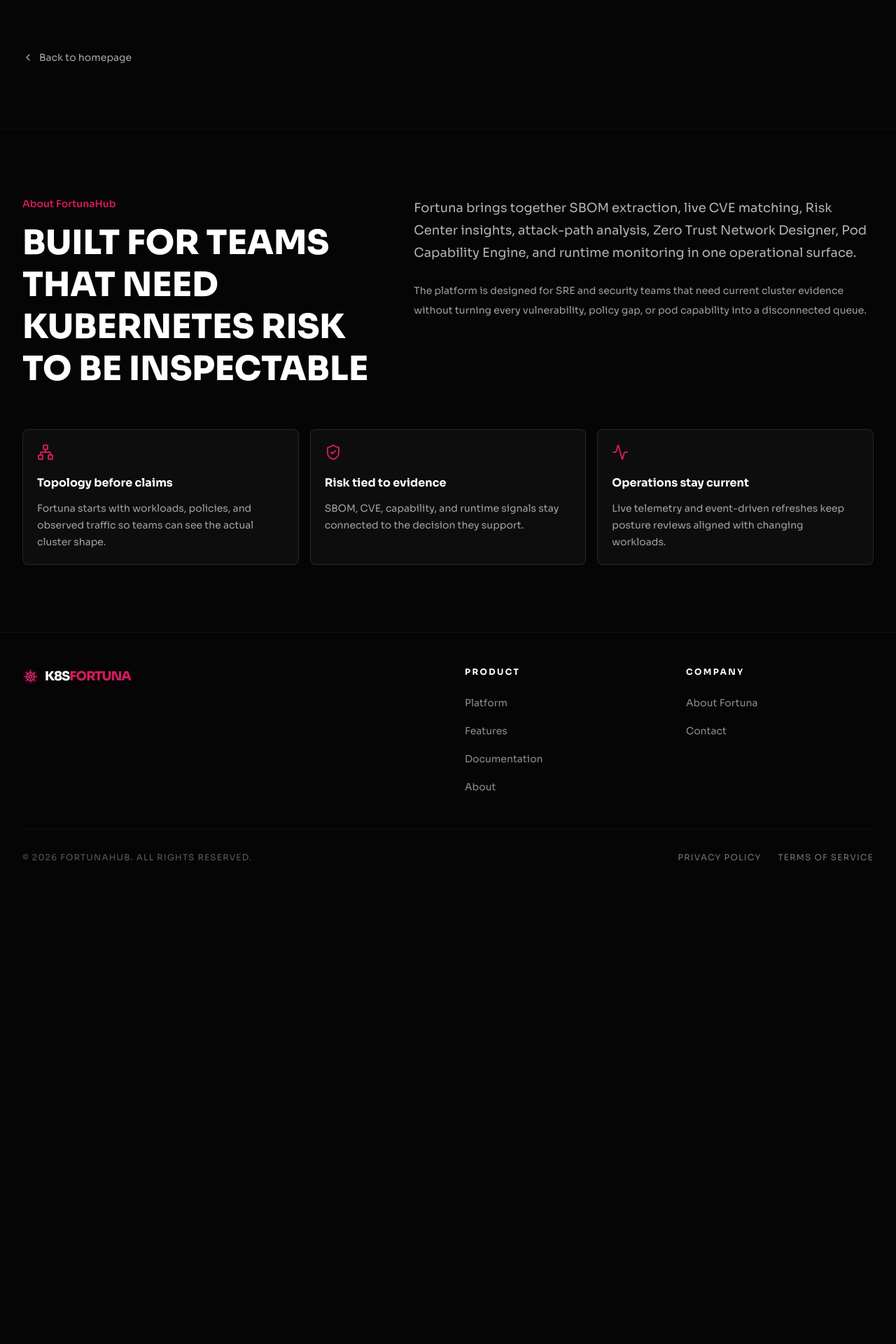
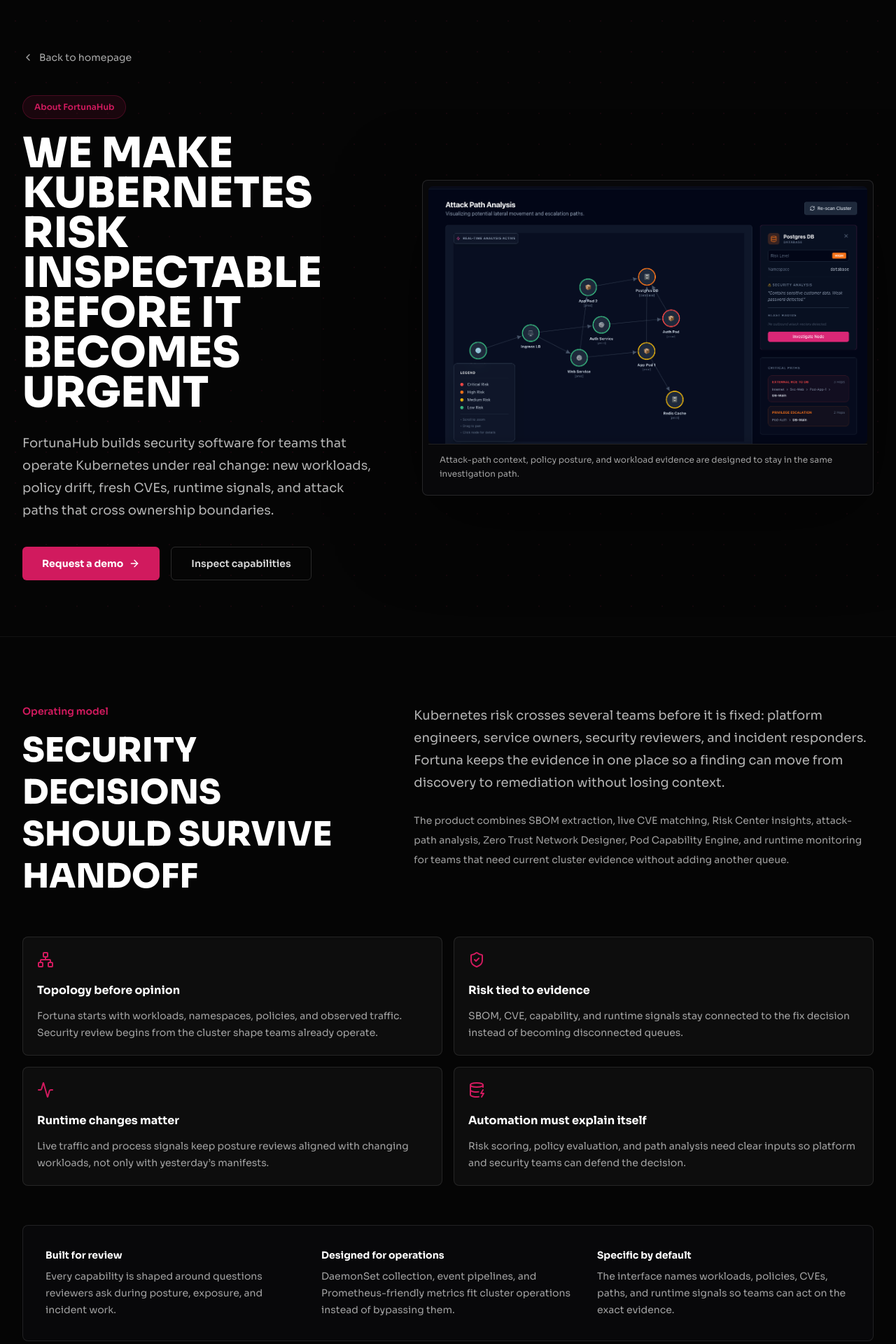
Before and after one commit to FortunaHub/FortunaLandingPage, a React (Vite) app: page /about in a window 1280 px wide. Shown: the part 100-2020 px from the top of the page at 70% size. Before the commit the page ends 1381 px from the top, so only its background shows below. Built offline with nearby package versions, Linux system fonts and the light colour scheme.

Commit message:
Polish about and documentation pages

```diff
--- a/index.html
+++ b/index.html
@@ -4,7 +4,7 @@
     <meta charset="UTF-8" />
     <meta name="viewport" content="width=device-width, initial-scale=1.0" />
     <title>K8S Fortuna - Kubernetes Security & Risk Management Platform</title>
-    <meta name="description" content="Fortuna — Kubernetes security and risk management. SBOM, CVE matching, Pod Capability Engine, attack path analysis, runtime signals." />
+    <meta name="description" content="Fortuna: Kubernetes security and risk management. SBOM, CVE matching, Pod Capability Engine, attack path analysis, runtime signals." />
 
     <!-- Favicon & Icons -->
     <link rel="icon" type="image/png" href="%BASE_URL%favicon.png" sizes="32x32" />
@@ -14,7 +14,7 @@
     <!-- Open Graph / Logo đại diện (social sharing) -->
     <meta property="og:type" content="website" />
     <meta property="og:title" content="K8S Fortuna - Kubernetes Security & Risk Management Platform" />
-    <meta property="og:description" content="Fortuna — Kubernetes security and risk management. SBOM, CVE matching, Pod Capability Engine, attack path analysis, runtime signals." />
+    <meta property="og:description" content="Fortuna: Kubernetes security and risk management. SBOM, CVE matching, Pod Capability Engine, attack path analysis, runtime signals." />
     <meta property="og:image" content="%BASE_URL%logo.png" />
     <meta property="og:image:alt" content="Fortuna - Kubernetes Security & Risk Management" />
     <meta name="twitter:card" content="summary_large_image" />
--- a/src/components/RegisterPage.tsx
+++ b/src/components/RegisterPage.tsx
@@ -250,7 +250,7 @@
             </Tooltip>
 
             <p className="text-center text-xs leading-5 text-white/45">
-              By submitting, you agree to our <a href="#" className="text-white/70 hover:text-fortuna-pink underline">Terms of Service</a> and <a href="#" className="text-white/70 hover:text-fortuna-pink underline">Privacy Policy</a>.
+              By submitting, you agree to our <a href="mailto:contact@fortunahub.com?subject=Terms%20of%20service%20request" className="text-white/70 hover:text-fortuna-pink underline focus-visible:outline focus-visible:outline-2 focus-visible:outline-offset-4 focus-visible:outline-fortuna-pink">Terms of Service</a> and <a href="mailto:contact@fortunahub.com?subject=Privacy%20policy%20request" className="text-white/70 hover:text-fortuna-pink underline focus-visible:outline focus-visible:outline-2 focus-visible:outline-offset-4 focus-visible:outline-fortuna-pink">Privacy Policy</a>.
             </p>
           </form>
         </motion.div>
--- a/src/components/landing/AboutSection.tsx
+++ b/src/components/landing/AboutSection.tsx
@@ -1,21 +1,26 @@
 import React from 'react';
-import { Activity, Network, ShieldCheck } from 'lucide-react';
+import { Activity, DatabaseZap, Network, ShieldCheck } from 'lucide-react';
 
 const principles = [
   {
     icon: Network,
-    title: 'Topology before claims',
-    copy: 'Fortuna starts with workloads, policies, and observed traffic so teams can see the actual cluster shape.',
+    title: 'Topology before opinion',
+    copy: 'Fortuna starts with workloads, namespaces, policies, and observed traffic. Security review begins from the cluster shape teams already operate.',
   },
   {
     icon: ShieldCheck,
     title: 'Risk tied to evidence',
-    copy: 'SBOM, CVE, capability, and runtime signals stay connected to the decision they support.',
+    copy: 'SBOM, CVE, capability, and runtime signals stay connected to the fix decision instead of becoming disconnected queues.',
   },
   {
     icon: Activity,
-    title: 'Operations stay current',
-    copy: 'Live telemetry and event-driven refreshes keep posture reviews aligned with changing workloads.',
+    title: 'Runtime changes matter',
+    copy: 'Live traffic and process signals keep posture reviews aligned with changing workloads, not only with yesterday’s manifests.',
+  },
+  {
+    icon: DatabaseZap,
+    title: 'Automation must explain itself',
+    copy: 'Risk scoring, policy evaluation, and path analysis need clear inputs so platform and security teams can defend the decision.',
   },
 ] as const;
 
@@ -23,30 +28,31 @@
   return (
     <section
       id="about"
-      className="py-24 bg-fortuna-dark border-t border-white/5 scroll-mt-[5.5rem]"
+      className="py-24 bg-fortuna-dark scroll-mt-[5.5rem]"
     >
       <div className="max-w-7xl mx-auto px-4 sm:px-6 lg:px-8">
         <div className="grid grid-cols-1 lg:grid-cols-[0.86fr_1.14fr] gap-12 lg:gap-16 items-start">
           <div>
-            <p className="mb-4 text-sm font-semibold text-fortuna-pink">About FortunaHub</p>
+            <p className="mb-4 text-sm font-semibold text-fortuna-pink">Operating model</p>
             <h2 className="text-3xl md:text-5xl font-black uppercase leading-tight text-balance">
-              Built for teams that need Kubernetes risk to be inspectable
+              Security decisions should survive handoff
             </h2>
           </div>
           <div>
             <p className="text-white/70 text-lg leading-8 mb-6">
-              Fortuna brings together SBOM extraction, live CVE matching, Risk Center insights,
-              attack-path analysis, Zero Trust Network Designer, Pod Capability Engine, and
-              runtime monitoring in one operational surface.
+              Kubernetes risk crosses several teams before it is fixed: platform engineers, service
+              owners, security reviewers, and incident responders. Fortuna keeps the evidence in one
+              place so a finding can move from discovery to remediation without losing context.
             </p>
             <p className="text-white/62 text-sm leading-7">
-              The platform is designed for SRE and security teams that need current cluster evidence
-              without turning every vulnerability, policy gap, or pod capability into a disconnected queue.
+              The product combines SBOM extraction, live CVE matching, Risk Center insights,
+              attack-path analysis, Zero Trust Network Designer, Pod Capability Engine, and runtime
+              monitoring for teams that need current cluster evidence without adding another queue.
             </p>
           </div>
         </div>
 
-        <div className="mt-14 grid grid-cols-1 md:grid-cols-3 gap-4">
+        <div className="mt-14 grid grid-cols-1 md:grid-cols-2 gap-4">
           {principles.map(({ icon: Icon, title, copy }) => (
             <div key={title} className="rounded-lg border border-white/10 bg-white/[0.035] p-5">
               <Icon className="mb-5 h-6 w-6 text-fortuna-pink" />
@@ -55,6 +61,29 @@
             </div>
           ))}
         </div>
+
+        <div className="mt-14 rounded-lg border border-white/10 bg-[#08080A] p-6 sm:p-8">
+          <div className="grid grid-cols-1 md:grid-cols-3 gap-8">
+            <div>
+              <p className="text-sm font-bold text-white">Built for review</p>
+              <p className="mt-2 text-sm leading-6 text-white/62">
+                Every capability is shaped around questions reviewers ask during posture, exposure, and incident work.
+              </p>
+            </div>
+            <div>
+              <p className="text-sm font-bold text-white">Designed for operations</p>
+              <p className="mt-2 text-sm leading-6 text-white/62">
+                DaemonSet collection, event pipelines, and Prometheus-friendly metrics fit cluster operations instead of bypassing them.
+              </p>
+            </div>
+            <div>
+              <p className="text-sm font-bold text-white">Specific by default</p>
+              <p className="mt-2 text-sm leading-6 text-white/62">
+                The interface names workloads, policies, CVEs, paths, and runtime signals so teams can act on the exact evidence.
+              </p>
+            </div>
+          </div>
+        </div>
       </div>
     </section>
   );
--- a/src/pages/AboutPage.tsx
+++ b/src/pages/AboutPage.tsx
@@ -1,12 +1,16 @@
 import React from 'react';
 import { Link } from 'react-router-dom';
-import { ChevronRight } from 'lucide-react';
+import { ArrowRight, ChevronRight } from 'lucide-react';
 import AboutSection from '../components/landing/AboutSection';
+
+const base = import.meta.env.BASE_URL;
 
 export default function AboutPage() {
   return (
     <div className="overflow-x-hidden bg-fortuna-dark">
-      <div className="max-w-7xl mx-auto px-4 sm:px-6 lg:px-8 pt-24 pb-12">
+      <section className="relative overflow-hidden border-b border-white/5">
+        <div className="absolute inset-0 opacity-[0.08]" style={{ backgroundImage: 'radial-gradient(circle, #D11A5E 1px, transparent 1px)', backgroundSize: '44px 44px' }} />
+        <div className="max-w-7xl mx-auto px-4 sm:px-6 lg:px-8 pt-24 pb-20 relative z-10">
         <Link
           to="/"
           className="inline-flex min-h-11 items-center gap-2 text-white/65 hover:text-fortuna-pink text-sm mb-8 transition-colors focus-visible:outline focus-visible:outline-2 focus-visible:outline-offset-4 focus-visible:outline-fortuna-pink"
@@ -14,7 +18,51 @@
           <ChevronRight className="w-4 h-4 rotate-180" />
           Back to homepage
         </Link>
-      </div>
+
+          <div className="grid grid-cols-1 lg:grid-cols-[0.88fr_1.12fr] gap-12 lg:gap-16 items-center">
+            <div>
+              <p className="mb-5 inline-flex items-center rounded-full border border-fortuna-pink/25 bg-fortuna-pink/10 px-4 py-2 text-xs font-semibold text-fortuna-pink">
+                About FortunaHub
+              </p>
+              <h1 className="max-w-3xl text-4xl sm:text-6xl font-black uppercase leading-[0.95] text-balance">
+                We make Kubernetes risk inspectable before it becomes urgent
+              </h1>
+              <p className="mt-7 max-w-2xl text-base sm:text-lg leading-8 text-white/70">
+                FortunaHub builds security software for teams that operate Kubernetes under real change:
+                new workloads, policy drift, fresh CVEs, runtime signals, and attack paths that cross
+                ownership boundaries.
+              </p>
+              <div className="mt-9 flex flex-col sm:flex-row gap-4">
+                <Link
+                  to="/register"
+                  className="inline-flex min-h-12 items-center justify-center gap-2 rounded-md bg-fortuna-pink px-7 py-3 text-sm font-bold text-white transition-colors hover:bg-[#EA2A70] focus-visible:outline focus-visible:outline-2 focus-visible:outline-offset-4 focus-visible:outline-fortuna-pink"
+                >
+                  Request a demo <ArrowRight className="h-4 w-4" />
+                </Link>
+                <Link
+                  to="/features"
+                  className="inline-flex min-h-12 items-center justify-center rounded-md border border-white/15 px-7 py-3 text-sm font-semibold text-white/85 transition-colors hover:border-white/35 hover:text-white focus-visible:outline focus-visible:outline-2 focus-visible:outline-offset-4 focus-visible:outline-white/70"
+                >
+                  Inspect capabilities
+                </Link>
+              </div>
+            </div>
+
+            <figure className="rounded-lg border border-white/12 bg-[#08080A] p-2 shadow-[0_30px_120px_rgba(0,0,0,0.55)]">
+              <img
+                src={`${base}images/attack-path-analysis.png`}
+                alt="Fortuna attack path analysis screen with risk context and investigation workflow"
+                width={1365}
+                height={803}
+                className="aspect-[1365/803] w-full rounded-md object-cover object-left-top"
+              />
+              <figcaption className="border-t border-white/10 px-4 py-3 text-xs leading-5 text-white/62">
+                Attack-path context, policy posture, and workload evidence are designed to stay in the same investigation path.
+              </figcaption>
+            </figure>
+          </div>
+        </div>
+      </section>
       <AboutSection />
     </div>
   );
```
Also changed, not shown: src/pages/DocPage.tsx (+30 -30 lines), 2 other files (tests, documents, lock files or other folders).
